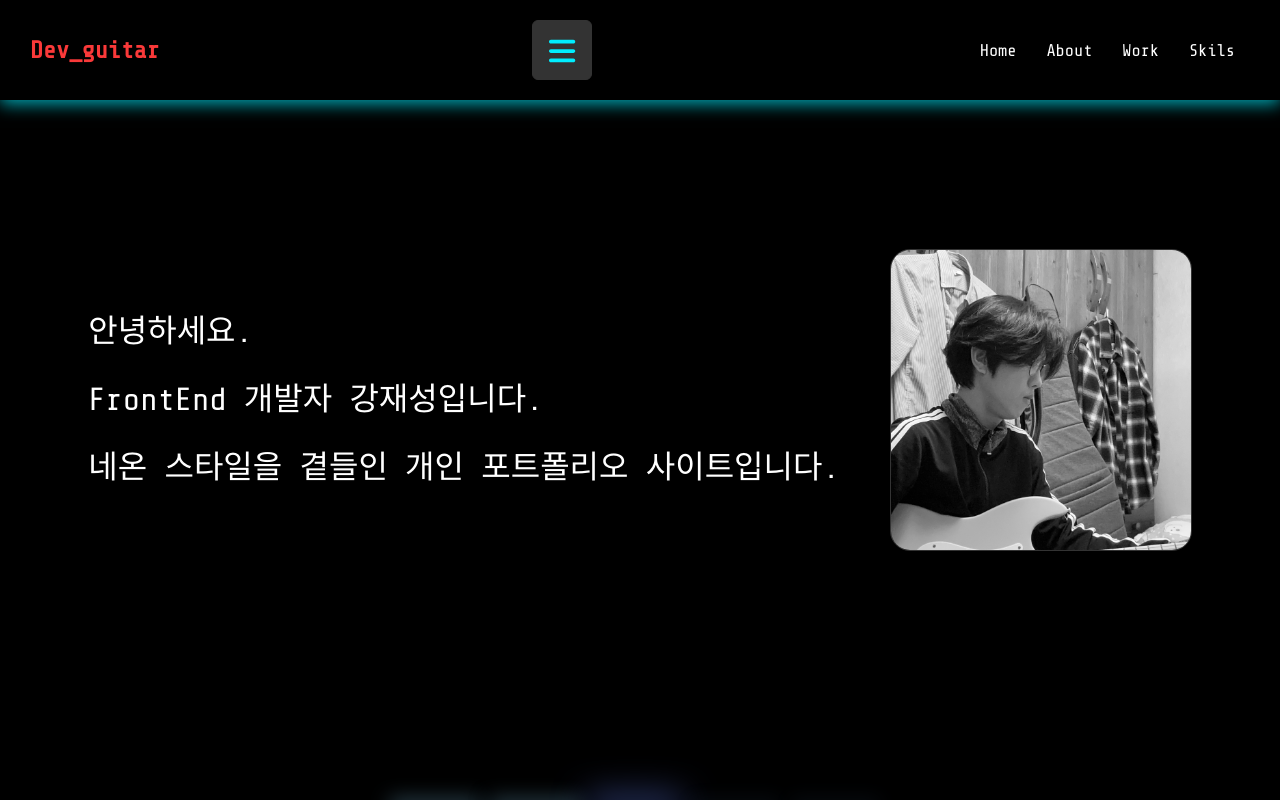
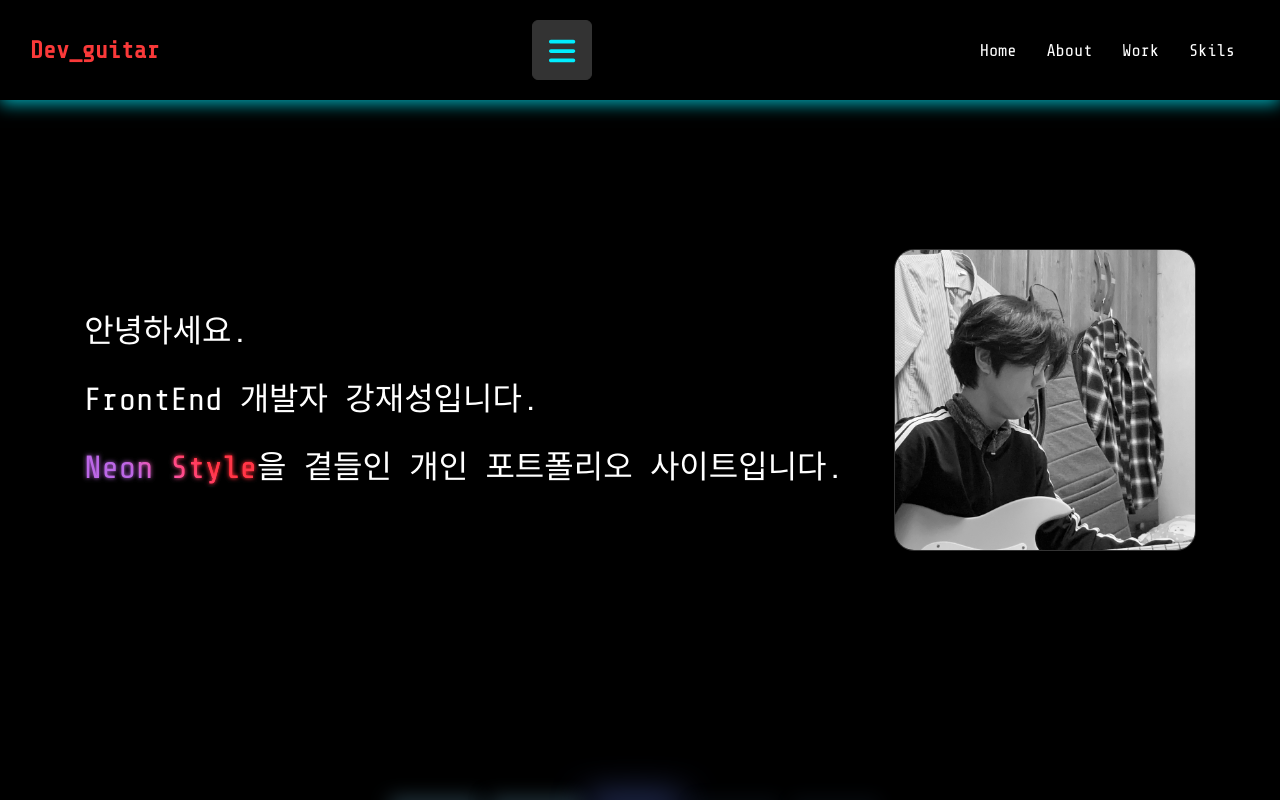
Before and after one commit to JaeSung2386/react-portfolio-neon, a React (Create React App) app: page / in a window 1280 px wide. Shown: the top 800 px of the page. Built offline with nearby package versions, Linux system fonts and the light colour scheme; a web font is replaced by a local one.

Commit message:
Style : text.css 파일 추가 - 텍스트 네온 효과

```diff
--- a/src/App.js
+++ b/src/App.js
@@ -13,6 +13,7 @@ import './assets/styles/app.css';
 import './assets/styles/home.css';
 import './assets/styles/footer.css';
 import './assets/styles/line.css';
+import './assets/styles/text.css';
 
 import Profile from './assets/imgs/profile.JPG';
 
@@ -29,7 +30,7 @@ function App() {
           </div>
           <div className='menu-hambuger'>
             <FontAwesomeIcon
-              style={{color:"#0ef"}}
+              style={{ color: "#0ef" }}
               icon={faBars} />
           </div>
           <ul className="menu">
@@ -64,7 +65,7 @@ function App() {
           <div className="home-description">
             <h1>안녕하세요.</h1>
             <h1>FrontEnd 개발자 강재성입니다.</h1>
-            <h1>네온 스타일을 곁들인 개인 포트폴리오 사이트입니다.</h1>
+            <h1><span className="neon-text">Neon Style</span>을 곁들인 개인 포트폴리오 사이트입니다.</h1>
           </div>
 
           <div className="box">
--- /dev/null
+++ b/src/assets/styles/text.css
@@ -0,0 +1,34 @@
+.neon-text {
+  background: #000;
+  color: #fff;
+  animation: 2s ease infinite reverse glow;
+}
+
+.neon-text:before {
+  content: attr(data-text);
+  position: absolute;
+  mix-blend-mode: difference;
+  filter: blur(3px);
+}
+
+.neon-text:after {
+  content: "";
+  background: linear-gradient(45deg, #7b4397 30%, #dc2430 70%);
+  position: absolute;
+  left: 0;
+  top: 0;
+  width: 100%;
+  height: 100%;
+  mix-blend-mode: multiply;
+}
+
+@keyframes glow {
+  0% {
+    text-shadow: 0 0;
+  }
+
+  75% {
+    text-shadow: 0 0 16px;
+    filter: brightness(300%);
+  }
+}
```
